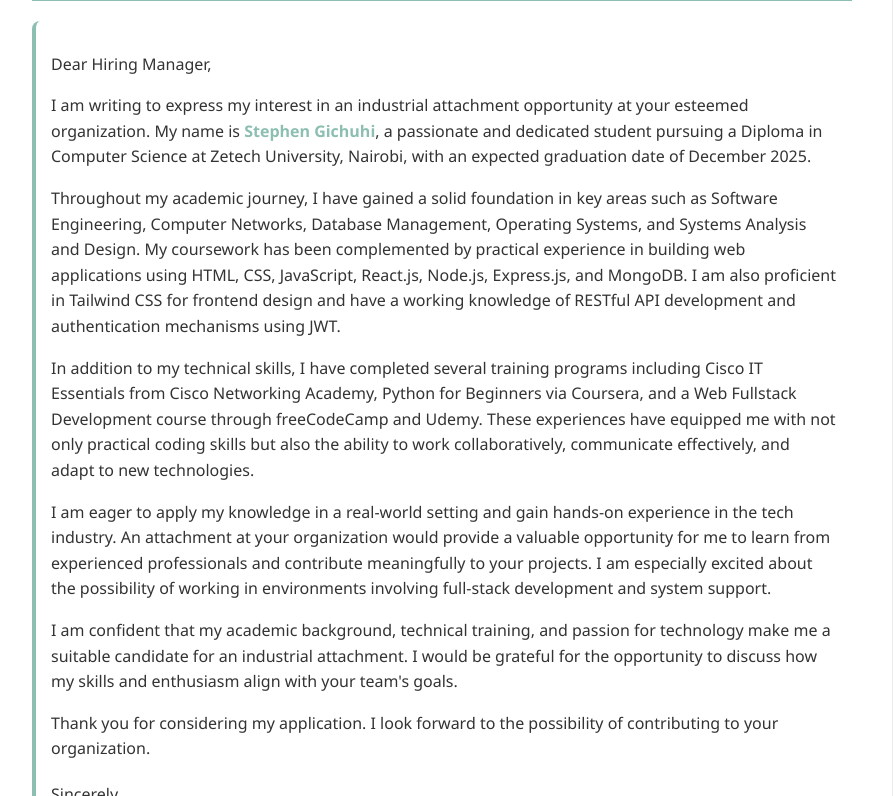
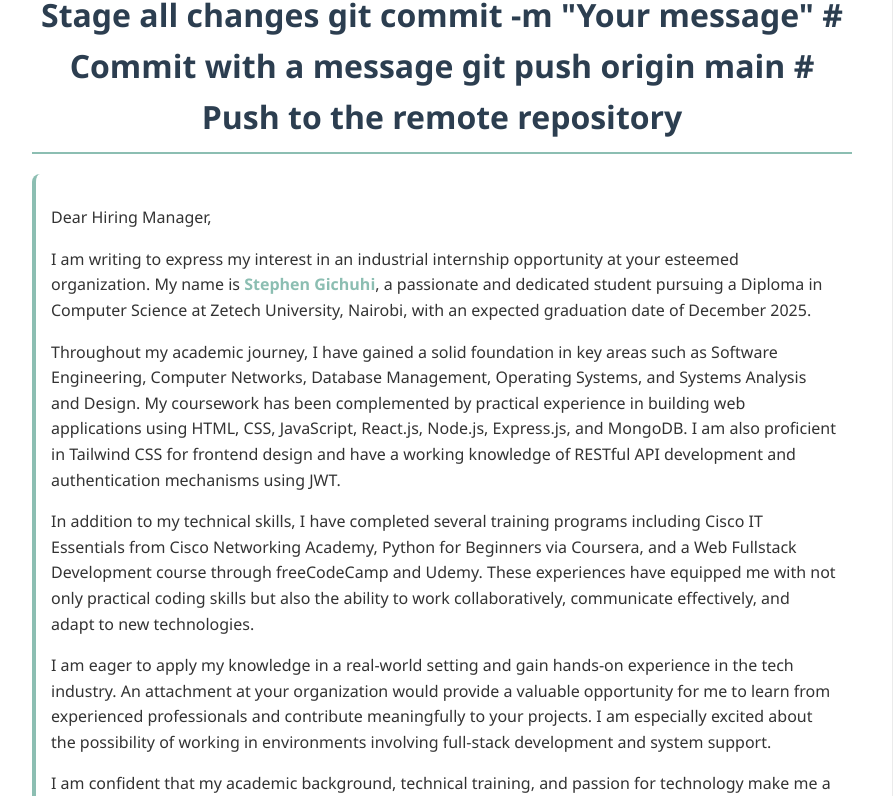
Before and after one commit to Just-Steve/application, a plain HTML site: page index.html in a window 1280 px wide. Shown: the part 164-960 px from the top of the page, without its empty margins (198-1091 px from the left). Drawn offline with Linux system fonts and the light colour scheme.

Commit message:
Added initial files

```diff
--- a/index.html
+++ b/index.html
@@ -101,13 +101,16 @@
   <body>
     <div class="container" id="letter">
       <button class="download-btn" id="downloadBtn">Download PDF</button>
-      <h1>Application for Industrial Attachment</h1>
+      <h1>Application for Industrial Internshipgit add .                     # Stage all changes
+git commit -m "Your message"  # Commit with a message
+git push origin main          # Push to the remote repository
+</h1>
 
       <div class="section">
         <p>Dear Hiring Manager,</p>
 
         <p>
-          I am writing to express my interest in an industrial attachment opportunity
+          I am writing to express my interest in an industrial internship opportunity
           at your esteemed organization. My name is <span class="highlight">Stephen Gichuhi</span>, a
           passionate and dedicated student pursuing a Diploma in Computer Science at
           Zetech University, Nairobi, with an expected graduation date of December 2025.
```
